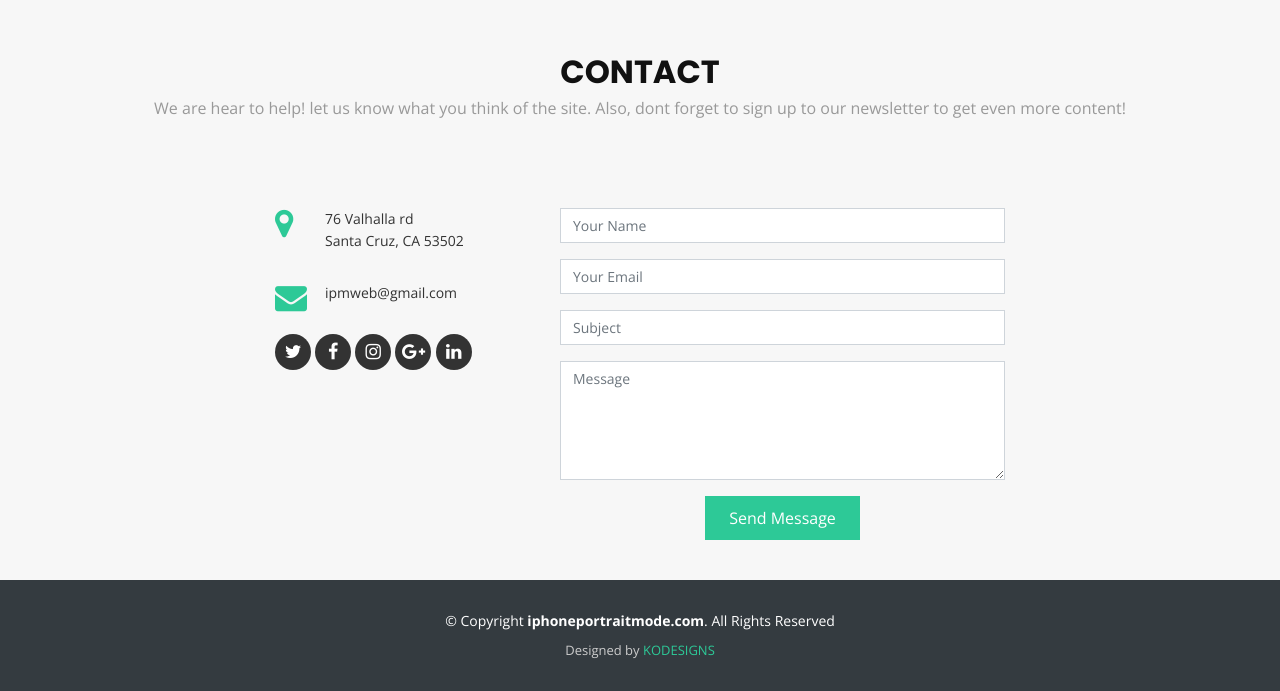
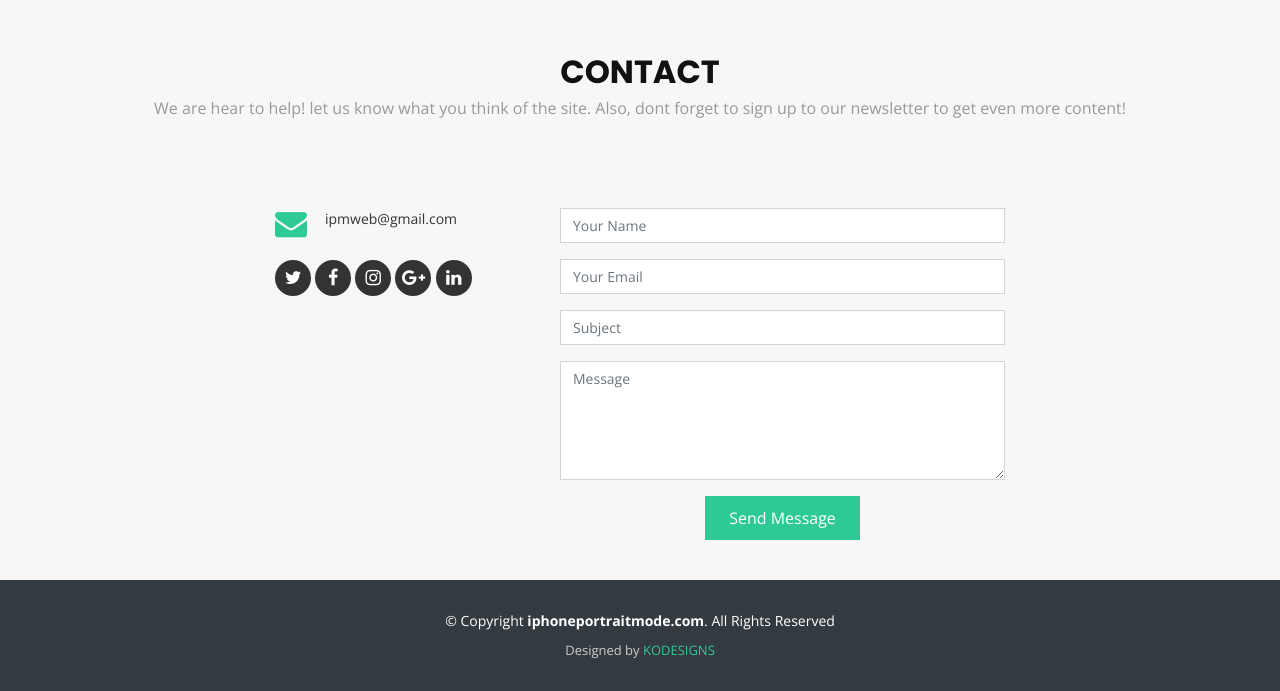
Before and after one commit to kurtoian13/ipm.com, a plain HTML site: page index.html in a window 1280 px wide. Shown: the part 5953-6644 px from the top of the page. Drawn offline with nearby package versions, Linux system fonts and the light colour scheme.

Commit message:
Remove adress by commenting out

```diff
--- a/index.html
+++ b/index.html
@@ -451,10 +451,12 @@
           <div class="col-lg-3 col-md-4">
 
             <div class="info">
-              <div>
+              <!-- adress -->
+              <!-- <div>
                 <i class="fa fa-map-marker"></i>
                 <p>76 Valhalla rd<br>Santa Cruz, CA 53502</p>
-              </div>
+              </div> -->
+               <!-- adress -->
 
               <div>
                 <i class="fa fa-envelope"></i>
```
